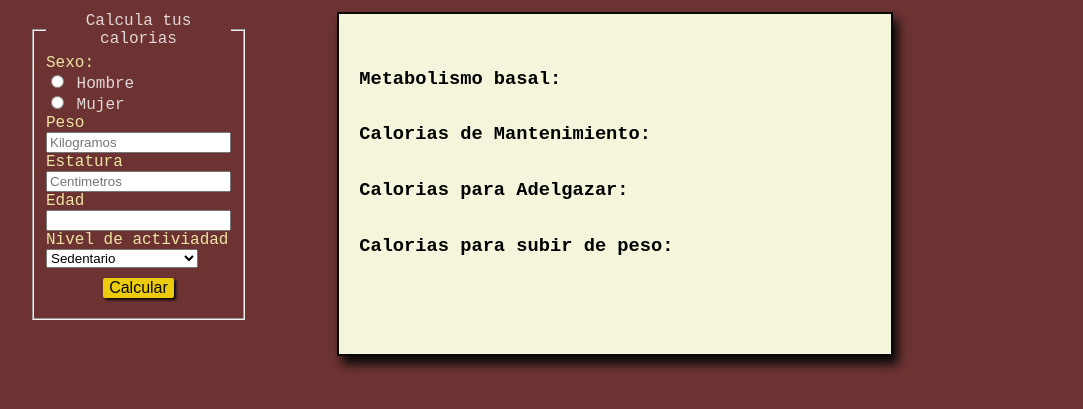
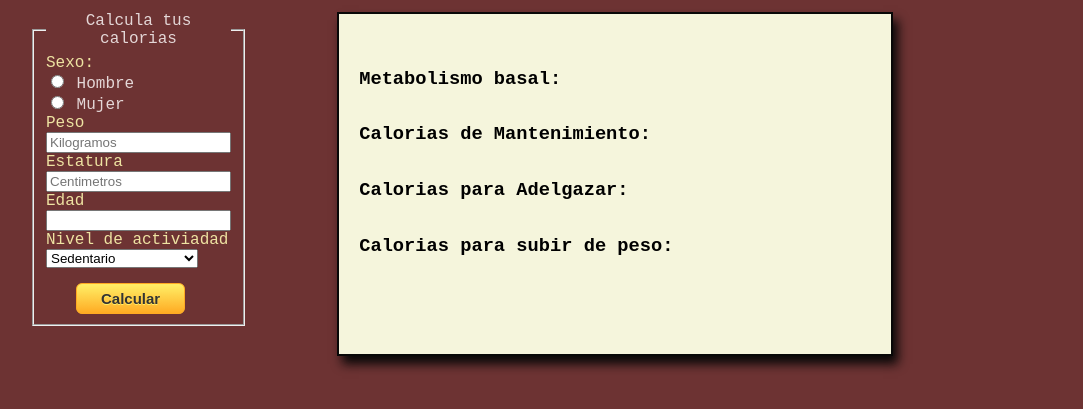
Before and after one commit to sehermosillaf/Fit-app, a plain HTML site: page index.html in a window 1280 px wide. Shown: the part 83-492 px from the top of the page, without its empty margins (98-1181 px from the left). Drawn offline with Linux system fonts and the light colour scheme; a script that the page names is missing.

Commit message:
Modifica estilo de boton calcular

```diff
--- a/css/global.css
+++ b/css/global.css
@@ -102,29 +102,28 @@ nav {
 }
 
 .form-btn {
-  display: flex;
-  font-family: sans-serif;
-  border-radius: 0;
-  background-color: rgb(236, 203, 14);
-  margin: 10px auto;
-  font-size: 16px;
-  color: #080808;
-  border: none;
-  font-family: 'Montserrat', sans-serif;
-  font-weight: 500;
-  box-shadow: 2px 2px 3px #080808;
-  border-radius: 2px;
-
+  margin: 15px 0px 0px 30px;
+	background:linear-gradient(to bottom, #ffec64 5%, #ffab23 100%);
+	background-color:#ffec64;
+	border-radius:6px;
+	border:1px solid #ffaa22;
+	display:inline-block;
+	cursor:pointer;
+	color:#333333;
+	font-family:Arial;
+	font-size:15px;
+	font-weight:bold;
+	padding:6px 24px;
+	text-decoration:none;
+	text-shadow:0px 1px 0px #ffee66;
 }
 
 .form-btn:hover {
-  filter: saturate(1%);
+  background:linear-gradient(to bottom, #ffab23 5%, #ffec64 100%);
+	background-color:#ffab23;
 }
 
-#output-box {
-  width: 100px;
-  height: 30px;
-  border: solid 1px transparent;
-  padding: 5px;
-  transition: all 7s ease-in-out;
+.form-btn:active {
+  position:relative;
+	top:1px;
 }
```
